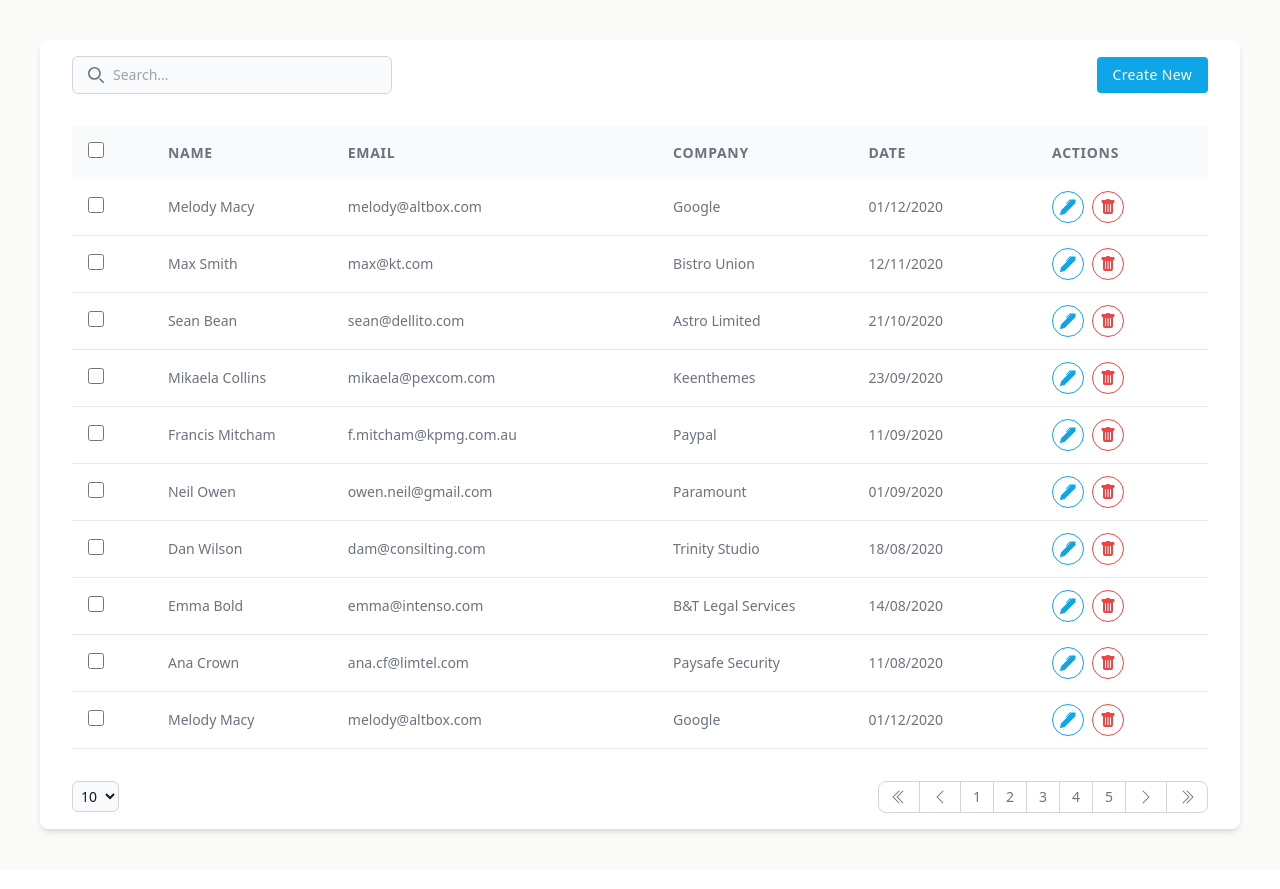
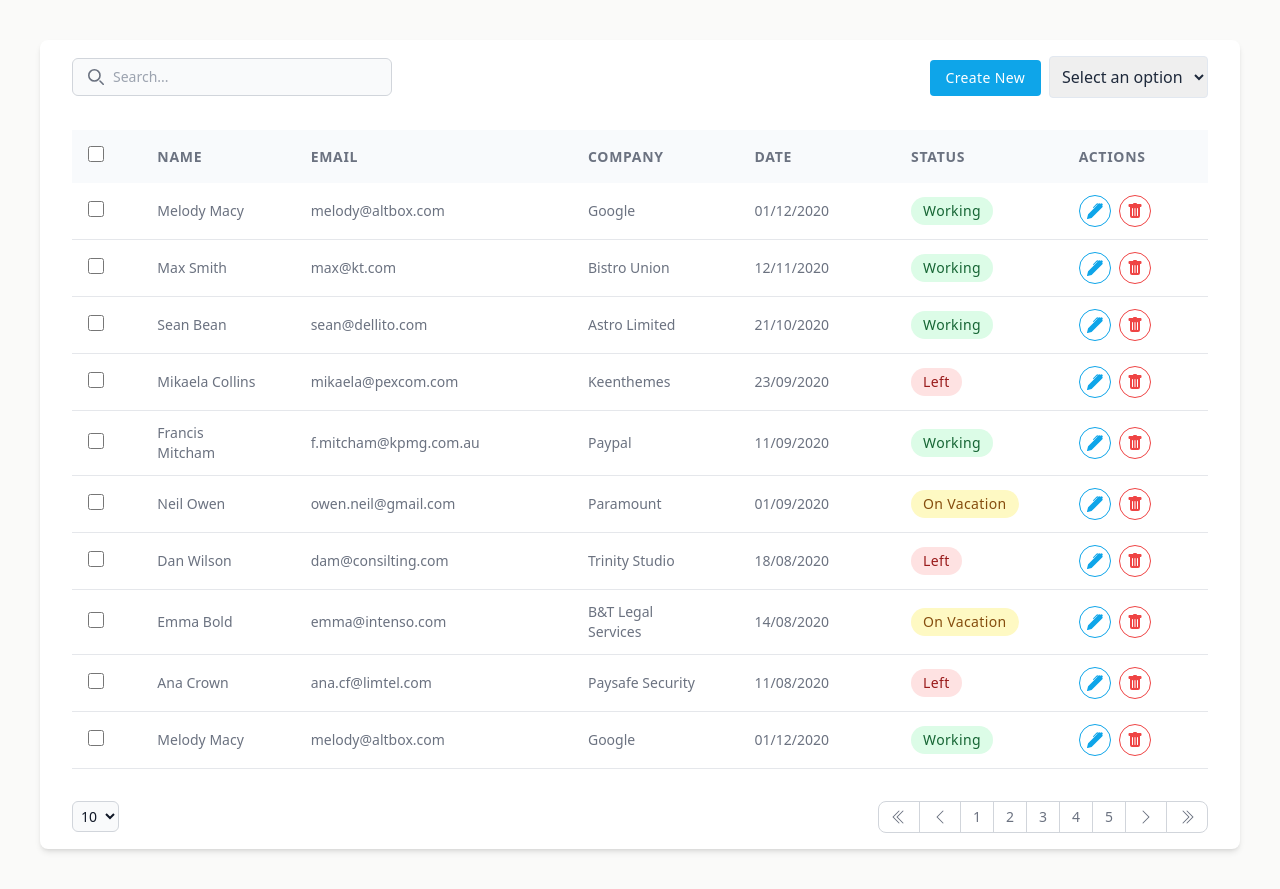
Before and after one commit to ogzcode/Components-Work, a Vue app in the folder vue-table/: page / in a window 1280 px wide. Built offline with nearby package versions, Linux system fonts and the light colour scheme.

Commit message:
User status was added and filtering was created based on this status

```diff
--- a/vue-table/src/App.vue
+++ b/vue-table/src/App.vue
@@ -3,6 +3,12 @@
 		<DataTable :header="header" :data="customers">
 			<template v-slot:headerActions>
 				<button class="py-2 px-4 bg-sky-500 text-white rounded text-sm font-medium tracking-wide"  @click="handleChangeViewDialog(true)">Create New</button>
+				<select @change="(e) => dataTableStore.filterByStatus(e.target.value)" class="border border-slate-200 rounded p-2 outline-0 text-slate-800 ml-2">
+					<option value="">Select an option</option>
+					<option value="Working">Working</option>
+					<option value="On Vacation">On Vacation</option>
+					<option value="Left">Left</option>
+				</select>
 			</template>
 
 			<template v-slot:name="{ data }">
@@ -16,6 +22,12 @@
 			</template>
 			<template v-slot:date="{ data }">
 				{{ formatData(data.date) }}
+			</template>
+			<template v-slot:status="{ data }">
+				<span class="inline-flex items-center px-3 py-1 rounded-full text-sm font-medium tracking-wide"
+                    :class="[getOrderStatusStyle(data.status)]">
+                    {{ data.status }}
+                </span>
 			</template>
 			<template v-slot:actions="{ data }">
 				<button
@@ -82,6 +94,8 @@ const company = ref('');
 const date = ref('');
 const id = ref('');
 
+const selectFilter = ref('');
+
 const handleChangeViewDialog = (value) => {
 	viewExampleDialog.value = value;
 
@@ -138,6 +152,22 @@ const handleSubmitNewUser = () => {
 	dataTableStore.addItem(newUser);
 	viewExampleDialog.value = false;
 }
+
+const getOrderStatusStyle = (status) => {
+    switch (status) {
+        case 'On Vacation':
+            return 'bg-yellow-100 text-yellow-800';
+        case 'Processing':
+            return 'bg-blue-100 text-blue-800';
+        case 'Working':
+            return 'bg-green-100 text-green-800';
+        case 'Left':
+            return 'bg-red-100 text-red-800';
+        default:
+            return 'bg-yellow-100 text-yellow-800';
+    }
+}
+
 </script>
 
 <style scoped></style>
--- a/vue-table/src/data/customer.js
+++ b/vue-table/src/data/customer.js
@@ -5,6 +5,7 @@ export const customers = [
       email: "melody@altbox.com",
       company: "Google",
       date: "01 Dec 2020, 10:12 am",
+      status: "Working"
     },
     {
       id: Math.floor(Math.random() * 99999) + 1,
@@ -12,6 +13,7 @@ export const customers = [
       email: "max@kt.com",
       company: "Bistro Union",
       date: "12 Nov 2020, 2:01 pm",
+      status: "Working"
     },
     {
       id: Math.floor(Math.random() * 99999) + 1,
@@ -19,6 +21,7 @@ export const customers = [
       email: "sean@dellito.com",
       company: "Astro Limited",
       date: "21 Oct 2020, 5:54 pm",
+      status: "Working"
     },
     {
       id: Math.floor(Math.random() * 99999) + 1,
@@ -26,6 +29,7 @@ export const customers = [
       email: "mikaela@pexcom.com",
       company: "Keenthemes",
       date: "23 Sep 2020, 12:37 am",
+      status: "Left"
     },
     {
       id: Math.floor(Math.random() * 99999) + 1,
@@ -33,6 +37,7 @@ export const customers = [
       email: "f.mitcham@kpmg.com.au",
       company: "Paypal",
       date: "11 Sep 2020, 3:15 pm",
+      status: "Working"
     },
     {
       id: Math.floor(Math.random() * 99999) + 1,
@@ -40,6 +45,7 @@ export const customers = [
       email: "owen.neil@gmail.com",
       company: "Paramount",
       date: "01 Sep 2020, 4:58 pm",
+      status: "On Vacation"
     },
     {
       id: Math.floor(Math.random() * 99999) + 1,
@@ -47,6 +53,7 @@ export const customers = [
       email: "dam@consilting.com",
       company: "Trinity Studio",
       date: "18 Aug 2020, 3:34 pm",
+      status: "Left"
     },
     {
       id: Math.floor(Math.random() * 99999) + 1,
@@ -54,6 +61,8 @@ export const customers = [
       email: "emma@intenso.com",
       company: "B&T Legal Services",
       date: "14 Aug 2020, 1:21 pm",
+      status: "On Vacation"
+
     },
     {
       id: Math.floor(Math.random() * 99999) + 1,
@@ -61,6 +70,7 @@ export const customers = [
       email: "ana.cf@limtel.com",
       company: "Paysafe Security",
       date: "11 Aug 2020, 5:13 pm",
+      status: "Left"
     },
     {
       id: Math.floor(Math.random() * 99999) + 1,
@@ -68,6 +78,7 @@ export const customers = [
       email: "melody@altbox.com",
       company: "Google",
       date: "01 Dec 2020, 10:12 am",
+      status: "Working"
     },
     {
       id: Math.floor(Math.random() * 99999) + 1,
@@ -75,6 +86,8 @@ export const customers = [
       email: "max@kt.com",
       company: "Bistro Union",
       date: "12 Nov 2020, 2:01 pm",
+      status: "Working"
+
     },
     {
       id: Math.floor(Math.random() * 99999) + 1,
@@ -82,6 +95,8 @@ export const customers = [
       email: "sean@dellito.com",
       company: "Astro Limited",
       date: "21 Oct 2020, 5:54 pm",
+      status: "On Vacation"
+
     },
     {
       id: Math.floor(Math.random() * 99999) + 1,
@@ -89,6 +104,8 @@ export const customers = [
       email: "mikaela@pexcom.com",
       company: "Keenthemes",
       date: "23 Sep 2020, 12:37 am",
+      status: "Working"
+
     },
     {
       id: Math.floor(Math.random() * 99999) + 1,
@@ -96,6 +113,8 @@ export const customers = [
       email: "f.mitcham@kpmg.com.au",
       company: "Paypal",
       date: "11 Sep 2020, 3:15 pm",
+      status: "Working"
+
     },
     {
       id: Math.floor(Math.random() * 99999) + 1,
@@ -103,6 +122,8 @@ export const customers = [
       email: "owen.neil@gmail.com",
       company: "Paramount",
       date: "01 Sep 2020, 4:58 pm",
+      status: "On Vacation"
+
     },
     {
       id: Math.floor(Math.random() * 99999) + 1,
@@ -110,6 +131,8 @@ export const customers = [
       email: "dam@consilting.com",
       company: "Trinity Studio",
       date: "18 Aug 2020, 3:34 pm",
+      status: "Working"
+
     },
     {
       id: Math.floor(Math.random() * 99999) + 1,
@@ -117,6 +140,8 @@ export const customers = [
       email: "emma@intenso.com",
       company: "B&T Legal Services",
       date: "14 Aug 2020, 1:21 pm",
+      status: "Working"
+
     },
     {
       id: Math.floor(Math.random() * 99999) + 1,
@@ -124,6 +149,8 @@ export const customers = [
       email: "ana.cf@limtel.com",
       company: "Paysafe Security",
       date: "11 Aug 2020, 5:13 pm",
+      status: "Left"
+
     },
     {
       id: Math.floor(Math.random() * 99999) + 1,
@@ -131,6 +158,8 @@ export const customers = [
       email: "melody@altbox.com",
       company: "Google",
       date: "01 Dec 2020, 10:12 am",
+      status: "Working"
+
     },
     {
       id: Math.floor(Math.random() * 99999) + 1,
@@ -138,6 +167,8 @@ export const customers = [
       email: "max@kt.com",
       company: "Bistro Union",
       date: "12 Nov 2020, 2:01 pm",
+      status: "Working"
+
     },
     {
       id: Math.floor(Math.random() * 99999) + 1,
@@ -145,6 +176,8 @@ export const customers = [
       email: "sean@dellito.com",
       company: "Astro Limited",
       date: "21 Oct 2020, 5:54 pm",
+      status: "Working"
+
     },
     {
       id: Math.floor(Math.random() * 99999) + 1,
@@ -152,6 +185,8 @@ export const customers = [
       email: "mikaela@pexcom.com",
       company: "Keenthemes",
       date: "23 Sep 2020, 12:37 am",
+      status: "Left"
+
     },
     {
       id: Math.floor(Math.random() * 99999) + 1,
@@ -159,6 +194,8 @@ export const customers = [
       email: "f.mitcham@kpmg.com.au",
       company: "Paypal",
       date: "11 Sep 2020, 3:15 pm",
+      status: "Working"
+
     },
     {
       id: Math.floor(Math.random() * 99999) + 1,
@@ -166,6 +203,8 @@ export const customers = [
       email: "owen.neil@gmail.com",
       company: "Paramount",
       date: "01 Sep 2020, 4:58 pm",
+      status: "On Vacation"
+
     },
     {
       id: Math.floor(Math.random() * 99999) + 1,
@@ -173,6 +212,8 @@ export const customers = [
       email: "dam@consilting.com",
       company: "Trinity Studio",
       date: "18 Aug 2020, 3:34 pm",
+      status: "Working"
+
     },
     {
       id: Math.floor(Math.random() * 99999) + 1,
@@ -180,6 +221,8 @@ export const customers = [
       email: "emma@intenso.com",
       company: "B&T Legal Services",
       date: "14 Aug 2020, 1:21 pm",
+      status: "Working"
+
     },
     {
       id: Math.floor(Math.random() * 99999) + 1,
@@ -187,6 +230,8 @@ export const customers = [
       email: "ana.cf@limtel.com",
       company: "Paysafe Security",
       date: "11 Aug 2020, 5:13 pm",
+      status: "Left"
+
     },
     {
       id: Math.floor(Math.random() * 99999) + 1,
@@ -194,6 +239,8 @@ export const customers = [
       email: "melody@altbox.com",
       company: "Google",
       date: "01 Dec 2020, 10:12 am",
+      status: "Working"
+
     },
     {
       id: Math.floor(Math.random() * 99999) + 1,
@@ -201,6 +248,8 @@ export const customers = [
       email: "max@kt.com",
       company: "Bistro Union",
       date: "12 Nov 2020, 2:01 pm",
+      status: "Left"
+
     },
     {
       id: Math.floor(Math.random() * 99999) + 1,
@@ -208,6 +257,8 @@ export const customers = [
       email: "sean@dellito.com",
       company: "Astro Limited",
       date: "21 Oct 2020, 5:54 pm",
+      status: "Working"
+
     },
     {
       id: Math.floor(Math.random() * 99999) + 1,
@@ -215,6 +266,8 @@ export const customers = [
       email: "mikaela@pexcom.com",
       company: "Keenthemes",
       date: "23 Sep 2020, 12:37 am",
+      status: "Working"
+
     },
     {
       id: Math.floor(Math.random() * 99999) + 1,
@@ -222,6 +275,8 @@ export const customers = [
       email: "f.mitcham@kpmg.com.au",
       company: "Paypal",
       date: "11 Sep 2020, 3:15 pm",
+      status: "On Vacation"
+
     },
     {
       id: Math.floor(Math.random() * 99999) + 1,
@@ -229,6 +284,8 @@ export const customers = [
       email: "owen.neil@gmail.com",
       company: "Paramount",
       date: "01 Sep 2020, 4:58 pm",
+      status: "Working"
+
     },
     {
       id: Math.floor(Math.random() * 99999) + 1,
@@ -236,6 +293,8 @@ export const customers = [
       email: "dam@consilting.com",
       company: "Trinity Studio",
       date: "18 Aug 2020, 3:34 pm",
+      status: "Working"
+
     },
     {
       id: Math.floor(Math.random() * 99999) + 1,
@@ -243,6 +302,8 @@ export const customers = [
       email: "emma@intenso.com",
       company: "B&T Legal Services",
       date: "14 Aug 2020, 1:21 pm",
+      status: "Left"
+
     },
     {
       id: Math.floor(Math.random() * 99999) + 1,
@@ -250,6 +311,8 @@ export const customers = [
       email: "ana.cf@limtel.com",
       company: "Paysafe Security",
       date: "11 Aug 2020, 5:13 pm",
+      status: "Working"
+
     },
     {
       id: Math.floor(Math.random() * 99999) + 1,
@@ -257,6 +320,8 @@ export const customers = [
       email: "melody@altbox.com",
       company: "Google",
       date: "01 Dec 2020, 10:12 am",
+      status: "Working"
+
     },
     {
       id: Math.floor(Math.random() * 99999) + 1,
@@ -264,6 +329,8 @@ export const customers = [
       email: "max@kt.com",
       company: "Bistro Union",
       date: "12 Nov 2020, 2:01 pm",
+      status: "Working"
+
     },
     {
       id: Math.floor(Math.random() * 99999) + 1,
@@ -271,6 +338,8 @@ export const customers = [
       email: "sean@dellito.com",
       company: "Astro Limited",
       date: "21 Oct 2020, 5:54 pm",
+      status: "On Vacation"
+
     },
     {
       id: Math.floor(Math.random() * 99999) + 1,
@@ -278,6 +347,8 @@ export const customers = [
       email: "mikaela@pexcom.com",
       company: "Keenthemes",
       date: "23 Sep 2020, 12:37 am",
+      status: "Working"
+
     },
     {
       id: Math.floor(Math.random() * 99999) + 1,
@@ -285,6 +356,8 @@ export const customers = [
       email: "f.mitcham@kpmg.com.au",
       company: "Paypal",
       date: "11 Sep 2020, 3:15 pm",
+      status: "Working"
+
     },
     {
       id: Math.floor(Math.random() * 99999) + 1,
@@ -292,6 +365,8 @@ export const customers = [
       email: "owen.neil@gmail.com",
       company: "Paramount",
       date: "01 Sep 2020, 4:58 pm",
+      status: "Working"
+
     },
     {
       id: Math.floor(Math.random() * 99999) + 1,
@@ -299,6 +374,8 @@ export const customers = [
       email: "dam@consilting.com",
       company: "Trinity Studio",
       date: "18 Aug 2020, 3:34 pm",
+      status: "Left"
+
     },
     {
       id: Math.floor(Math.random() * 99999) + 1,
@@ -306,6 +383,8 @@ export const customers = [
       email: "emma@intenso.com",
       company: "B&T Legal Services",
       date: "14 Aug 2020, 1:21 pm",
+      status: "Working"
+
     },
     {
       id: Math.floor(Math.random() * 99999) + 1,
@@ -313,6 +392,8 @@ export const customers = [
       email: "ana.cf@limtel.com",
       company: "Paysafe Security",
       date: "11 Aug 2020, 5:13 pm",
+      status: "Left"
+
     },
     {
       id: Math.floor(Math.random() * 99999) + 1,
@@ -320,6 +401,8 @@ export const customers = [
       email: "melody@altbox.com",
       company: "Google",
       date: "01 Dec 2020, 10:12 am",
+      status: "Working"
+
     },
     {
       id: Math.floor(Math.random() * 99999) + 1,
@@ -327,6 +410,8 @@ export const customers = [
       email: "max@kt.com",
       company: "Bistro Union",
       date: "12 Nov 2020, 2:01 pm",
+      status: "On Vacation"
+
     },
     {
       id: Math.floor(Math.random() * 99999) + 1,
@@ -334,6 +419,8 @@ export const customers = [
       email: "sean@dellito.com",
       company: "Astro Limited",
       date: "21 Oct 2020, 5:54 pm",
+      status: "Working"
+
     },
     {
       id: Math.floor(Math.random() * 99999) + 1,
@@ -341,6 +428,8 @@ export const customers = [
       email: "mikaela@pexcom.com",
       company: "Keenthemes",
       date: "23 Sep 2020, 12:37 am",
+      status: "Working"
+
     },
     {
       id: Math.floor(Math.random() * 99999) + 1,
@@ -348,6 +437,8 @@ export const customers = [
       email: "f.mitcham@kpmg.com.au",
       company: "Paypal",
       date: "11 Sep 2020, 3:15 pm",
+      status: "Left"
+
     },
     {
       id: Math.floor(Math.random() * 99999) + 1,
@@ -355,6 +446,8 @@ export const customers = [
       email: "owen.neil@gmail.com",
       company: "Paramount",
       date: "01 Sep 2020, 4:58 pm",
+      status: "Working"
+
     },
     {
       id: Math.floor(Math.random() * 99999) + 1,
@@ -362,6 +455,8 @@ export const customers = [
       email: "dam@consilting.com",
       company: "Trinity Studio",
       date: "18 Aug 2020, 3:34 pm",
+      status: "On Vacation"
+
     },
     {
       id: Math.floor(Math.random() * 99999) + 1,
@@ -369,6 +464,8 @@ export const customers = [
       email: "emma@intenso.com",
       company: "B&T Legal Services",
       date: "14 Aug 2020, 1:21 pm",
+      status: "Working"
+
     },
     {
       id: Math.floor(Math.random() * 99999) + 1,
@@ -376,5 +473,7 @@ export const customers = [
       email: "ana.cf@limtel.com",
       company: "Paysafe Security",
       date: "11 Aug 2020, 5:13 pm",
+      status: "Left"
+
     },
   ];
--- a/vue-table/src/data/header.js
+++ b/vue-table/src/data/header.js
@@ -24,6 +24,12 @@ export const header = [
         sortEnabled: true
     },
     {
+        columnName: 'Status',
+        key: 'status',
+        width: '120px',
+        sortEnabled: true
+    },
+    {
         columnName: 'Actions',
         key: 'actions',
         width: '120px'
--- a/vue-table/src/stores/useDataTable.js
+++ b/vue-table/src/stores/useDataTable.js
@@ -124,6 +124,15 @@ export const useDataTable = defineStore("data-table", () => {
         }
     }
 
+    const filterByStatus = (status) => {
+        if (status === '') {
+            initData.value = realData.value;
+        }
+        else {
+            initData.value = realData.value.filter((item) => item.status === status);
+        }
+    }
+
 
     return {
         headers,
@@ -149,6 +158,7 @@ export const useDataTable = defineStore("data-table", () => {
         prevPage,
         nextPage,
         deleteItem,
-        addItem
+        addItem,
+        filterByStatus
     }
 });
```
